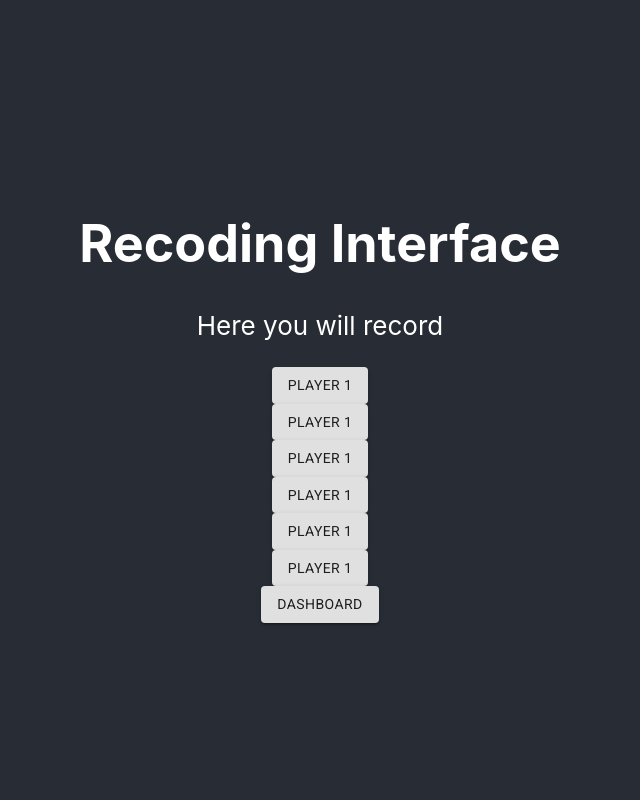
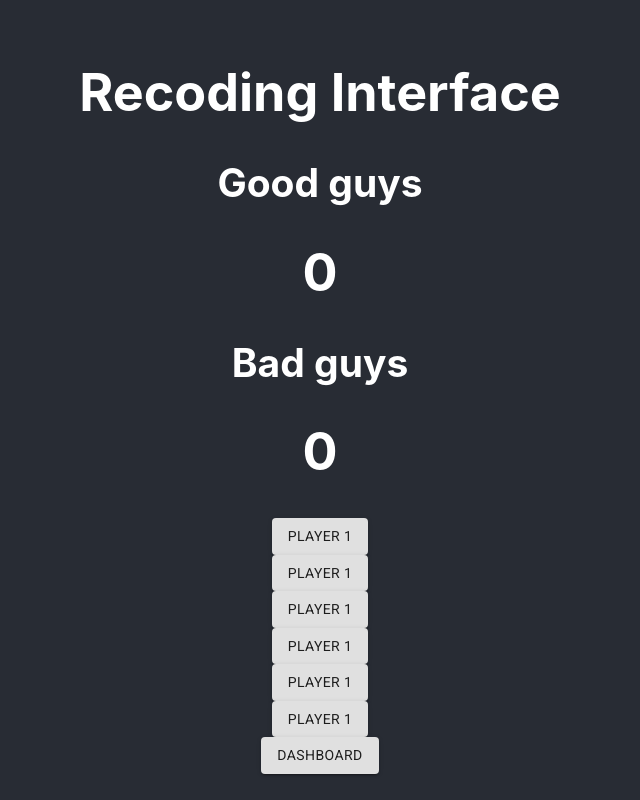
Before and after one commit to TaylorZowtuk/measure-what-matters, a React (Create React App) app in the folder frontend/: page /recording in a window 1280 px wide. Shown: the whole page, without its empty margins (320-960 px from the left). Built offline with nearby package versions, Linux system fonts and the light colour scheme.

Commit message:
Create team component and have player drag interactions increment score

```diff
--- a/frontend/src/components/Player.tsx
+++ b/frontend/src/components/Player.tsx
@@ -2,11 +2,18 @@ import React from 'react';
 import Draggable from "react-draggable";
 import Button from '@material-ui/core/Button';
 
-class Player extends React.Component {
+type PlayerProps = {
+    increment_score:Function
+  };
+
+class Player extends React.Component<PlayerProps> {
+    onStop = () => {
+        this.props.increment_score(false) ;
+    }
     render () {
         return(
         <div className='player'>
-            <Draggable position={{x: 0, y: 0}}>
+            <Draggable position={{x: 0, y: 0}} onStop={this.onStop}>
                 <Button variant="contained">Player 1</Button>
             </Draggable>
         </div>
--- a/frontend/src/components/Recording.page.tsx
+++ b/frontend/src/components/Recording.page.tsx
@@ -1,24 +1,53 @@
 import React from 'react';
 import { Link } from "react-router-dom";
 import Button from '@material-ui/core/Button';
+import Team from './Team';
 import Player from './Player';
 
 
-function Recording() {
-  const players = [];
+class Recording extends React.Component {
+  // TODO: need to refactor into state
+  players:any[] = []; // Draggable <Player />
+  team_name:string = "Good guys";
+  opp_name:string = "Bad guys";
+  goals_for:number = 0;
+  goals_against:number = 0;
+
+  constructor() {
+    super({});
+    this.create_players();
+  }
+
+  increment_score = (goal_against: boolean): void => {
+    if (goal_against) {
+      this.goals_against = this.goals_against + 1;
+    }
+    else {
+      this.goals_for = this.goals_for + 1;
+    }
+  }
+
+  create_players() {
     for (var i = 0; i < 6; i++) { // 5 players + 1 goalie on field
-    players.push(<Player />);
+      this.players.push(<Player increment_score={this.increment_score}/>);
     }
+  }
+
+
+
+  render () {
     return (
       <div className='recording'>
         <h1>Recoding Interface</h1>
-      <p>Here you will record</p>
-      {players}
+        <Team name={this.team_name} score={this.goals_for} />
+        <Team name={this.opp_name} score={this.goals_against} />
+        {this.players}
         <Link to="/">
           <Button variant="contained">Dashboard</Button>
         </Link>
       </div>
     )
   }
+}
 
 export default Recording;
--- /dev/null
+++ b/frontend/src/components/Team.tsx
@@ -0,0 +1,19 @@
+import React from 'react';
+
+type TeamProps = {
+  name:string;
+  score:number;
+};
+
+class Team extends React.Component<TeamProps> {
+  render () {
+    return (
+      <div>
+        <h2>{this.props.name}</h2>
+        <h1>{this.props.score}</h1>
+      </div>
+    );
+  }
+}
+
+export default Team;
```
Lines whose indentation alone changed are shown as unchanged.
